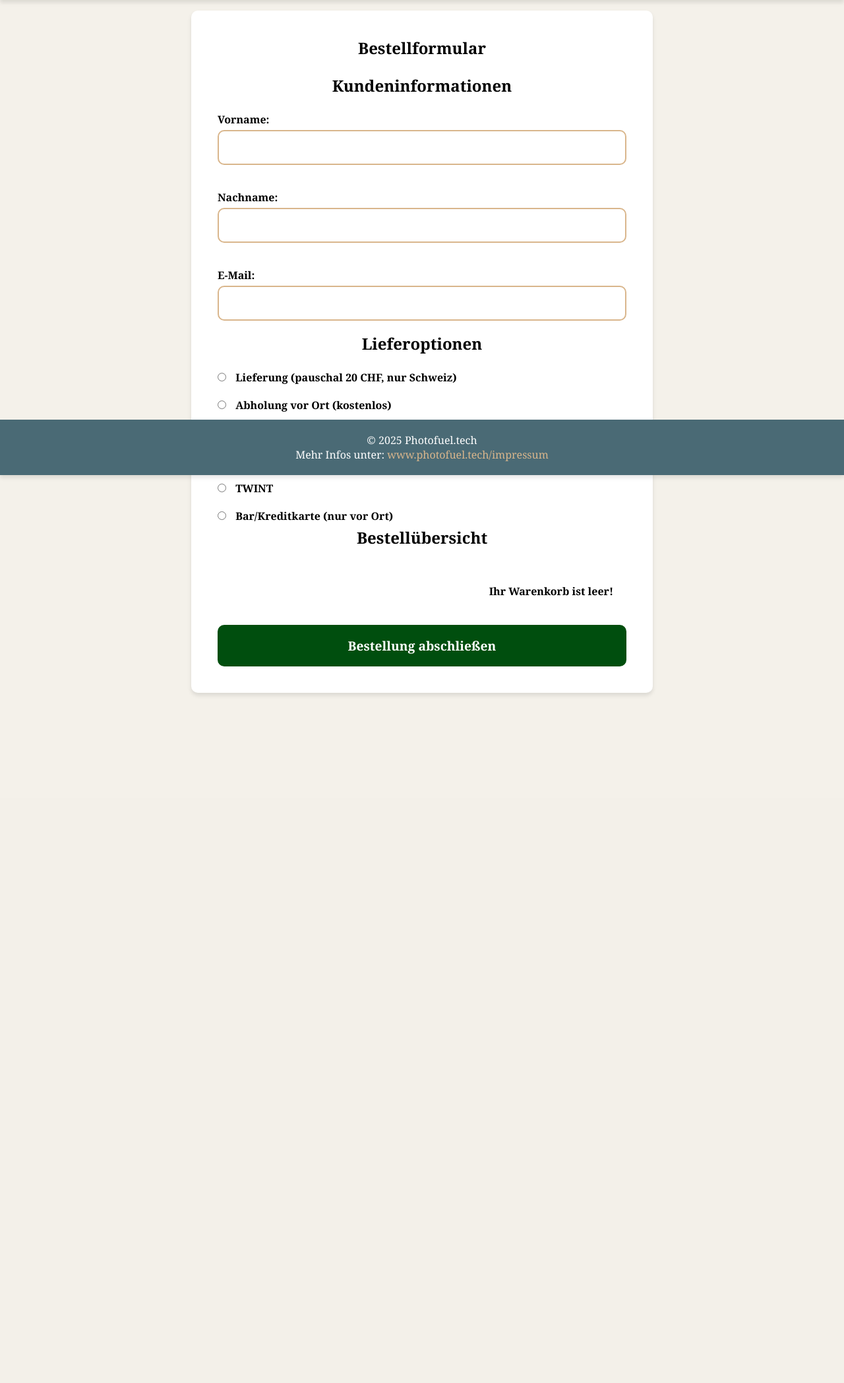
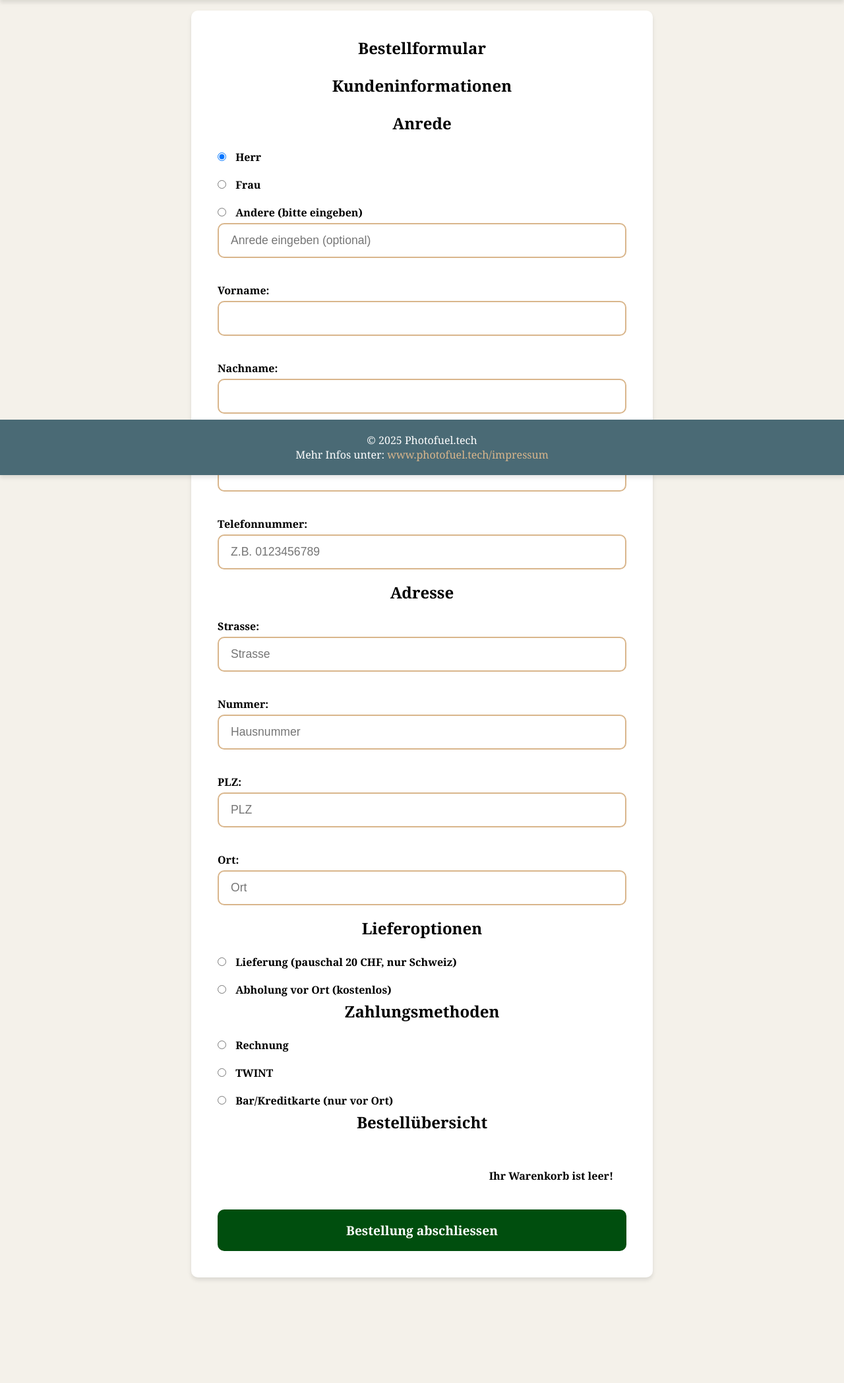
Before and after one commit to SageTheDM/KSSM293, a PHP site: page /javascript/mockUpShop/checkout.html in a window 1280 px wide. Shown: the part 80-2176 px from the top of the page at 66% size. Before the commit the page ends 1134 px from the top, so only its background shows below. Run offline with PHP 8.4, Linux system fonts and the light colour scheme.

Commit message:
fix this bullshit later

```diff
--- a/javascript/mockUpShop/checkout.html
+++ b/javascript/mockUpShop/checkout.html
@@ -18,6 +18,28 @@
         <h1>Bestellformular</h1>
         <form id="order-form">
           <h2>Kundeninformationen</h2>
+
+          <!-- Anrede -->
+          <h2>Anrede</h2>
+          <label>
+            <input type="radio" name="anrede" value="Herr" checked />
+            Herr
+          </label>
+          <label>
+            <input type="radio" name="anrede" value="Frau" />
+            Frau
+          </label>
+          <label>
+            <input type="radio" name="anrede" value="Andere" />
+            Andere (bitte eingeben)
+          </label>
+          <input
+            type="text"
+            id="custom-anrede"
+            name="anrede"
+            placeholder="Anrede eingeben (optional)"
+          />
+
           <label for="firstname">Vorname:</label>
           <input type="text" id="firstname" name="firstname" required />
 
@@ -26,6 +48,46 @@
 
           <label for="email">E-Mail:</label>
           <input type="email" id="email" name="email" required />
+
+          <label for="phone">Telefonnummer:</label>
+          <input
+            type="tel"
+            id="phone"
+            name="phone"
+            required
+            placeholder="Z.B. 0123456789"
+          />
+
+          <h2>Adresse</h2>
+          <label for="street">Strasse:</label>
+          <input
+            type="text"
+            id="street"
+            name="street"
+            required
+            placeholder="Strasse"
+          />
+
+          <label for="number">Nummer:</label>
+          <input
+            type="text"
+            id="number"
+            name="number"
+            required
+            placeholder="Hausnummer"
+          />
+
+          <label for="zipcode">PLZ:</label>
+          <input
+            type="text"
+            id="zipcode"
+            name="zipcode"
+            required
+            placeholder="PLZ"
+          />
+
+          <label for="city">Ort:</label>
+          <input type="text" id="city" name="city" required placeholder="Ort" />
 
           <h2>Lieferoptionen</h2>
           <label>
@@ -77,7 +139,7 @@
           </div>
 
           <button type="button" id="submit-order">
-            Bestellung abschließen
+            Bestellung abschliessen
           </button>
         </form>
       </section>
--- a/javascript/mockUpShop/scripts/checkout.js
+++ b/javascript/mockUpShop/scripts/checkout.js
@@ -71,21 +71,54 @@ document.addEventListener("DOMContentLoaded", () => {
         const paymentMethod = document.querySelector('input[name="payment-method"]:checked').value;
         const orderNumber = Math.floor(10000 + Math.random() * 90000);
 
+        // Anrede abfragen (mit optionaler benutzerdefinierter Eingabe)
+        const anrede = document.querySelector('input[name="anrede"]:checked').value;
+        const customAnrede = document.getElementById("custom-anrede").value;
+
+        // Falls benutzerdefinierte Anrede eingegeben wurde, verwenden
+        const fullAnrede = customAnrede ? customAnrede : anrede;
+
+        // Überprüfung, ob alle Felder ausgefüllt sind
         if (firstName && lastName && email && deliveryOption && paymentMethod) {
             const groupedCart = groupCartItems(cart);
+
             const orderSummary = `
+                Guten Tag ${fullAnrede} ${firstName} ${lastName},
+
+                Wir bedanken uns herzlich bei Ihnen für die Bestellung. Die Produkte werden zeitnah bereitgestellt.
+
+                Falls mit TWINT bezahlt wurde:
+                Bitte begleichen Sie die Faktura an folgende Telefonnummer via TWINT:
+                +41 76 306 72 03
+
+                Falls Bar und/oder Karte ausgewählt ist oder Abholung:
+                Sobald alle Produkte bereitgestellt sind, werden wir uns bei Ihnen melden und einen Termin vereinbaren.
+                Bitte gehen Sie sicher, dass die Faktura spätestens dann beglichen werden kann, da wir Ihnen ansonsten die Ware nicht übergeben können.
+
+                Rechnung:
+                30 Tage Zahlfrist, 1% Skonto, wenn innerhalb von 3 Tagen bezahlt, und so weiter.
+
+                Hier ist Ihre Bestellübersicht und der geschuldete Betrag:
+
                 Bestellnummer: ${orderNumber}
-                Name: ${firstName} ${lastName}
+                Name: ${fullAnrede} ${firstName} ${lastName}
                 E-Mail: ${email}
                 Lieferoption: ${deliveryOption}
                 Zahlungsmethode: ${paymentMethod}
                 Gesamtbetrag: CHF ${gesamtbetrag}
-                Produkte: ${Object.values(groupedCart)
+
+                Produkte:
+                ${Object.values(groupedCart)
                     .map(item => `${item.produktname} (CHF ${item.price.toFixed(2)}, Menge: ${item.quantity})`)
-                    .join(", ")}
+                    .join("\n")}
+
+                Vielen Dank für Ihre Bestellung!
             `;
 
+            // Mailto-Link ohne HTML-Tags
             const mailtoLink = `mailto:info@photofuel.tech?subject=Bestellung%20${orderNumber}&body=${encodeURIComponent(orderSummary)}`;
+
+            // Öffne die Mailto-Link im E-Mail-Client
             window.location.href = mailtoLink;
         } else {
             alert("Bitte füllen Sie alle Felder aus.");
--- a/javascript/mockUpShop/styles.css
+++ b/javascript/mockUpShop/styles.css
@@ -484,7 +484,8 @@ address a:hover {
 
 /* Input fields */
 #checkout-form input[type="text"],
-#checkout-form input[type="email"] {
+#checkout-form input[type="email"],
+#checkout-form input[type="tel"] {
   width: 100%;
   padding: 14px 18px;
   margin-bottom: 18px;
@@ -497,7 +498,8 @@ address a:hover {
 }
 
 #checkout-form input[type="text"]:focus,
-#checkout-form input[type="email"]:focus {
+#checkout-form input[type="email"]:focus,
+#checkout-form input[type="tel"]:focus {
   outline: solid 2px;
   border-color: var(--color-dark-bg);
   background-color: var(--color-light-focus-bg);
@@ -565,6 +567,7 @@ address a:hover {
 #submit-order:active {
   transform: scale(1);
 }
+
 /*#endregion  */
 
 /*#region Footer */
```
